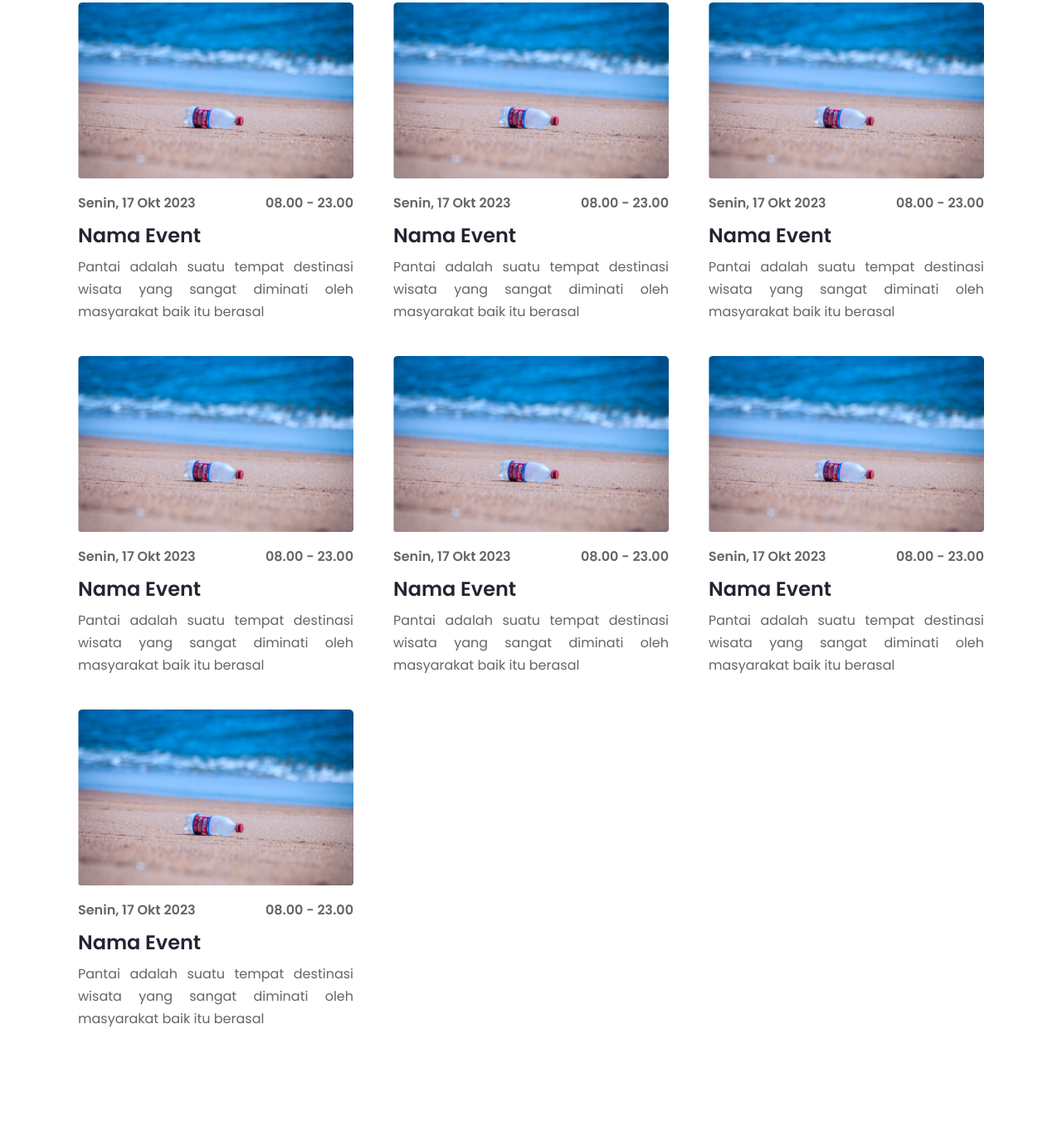
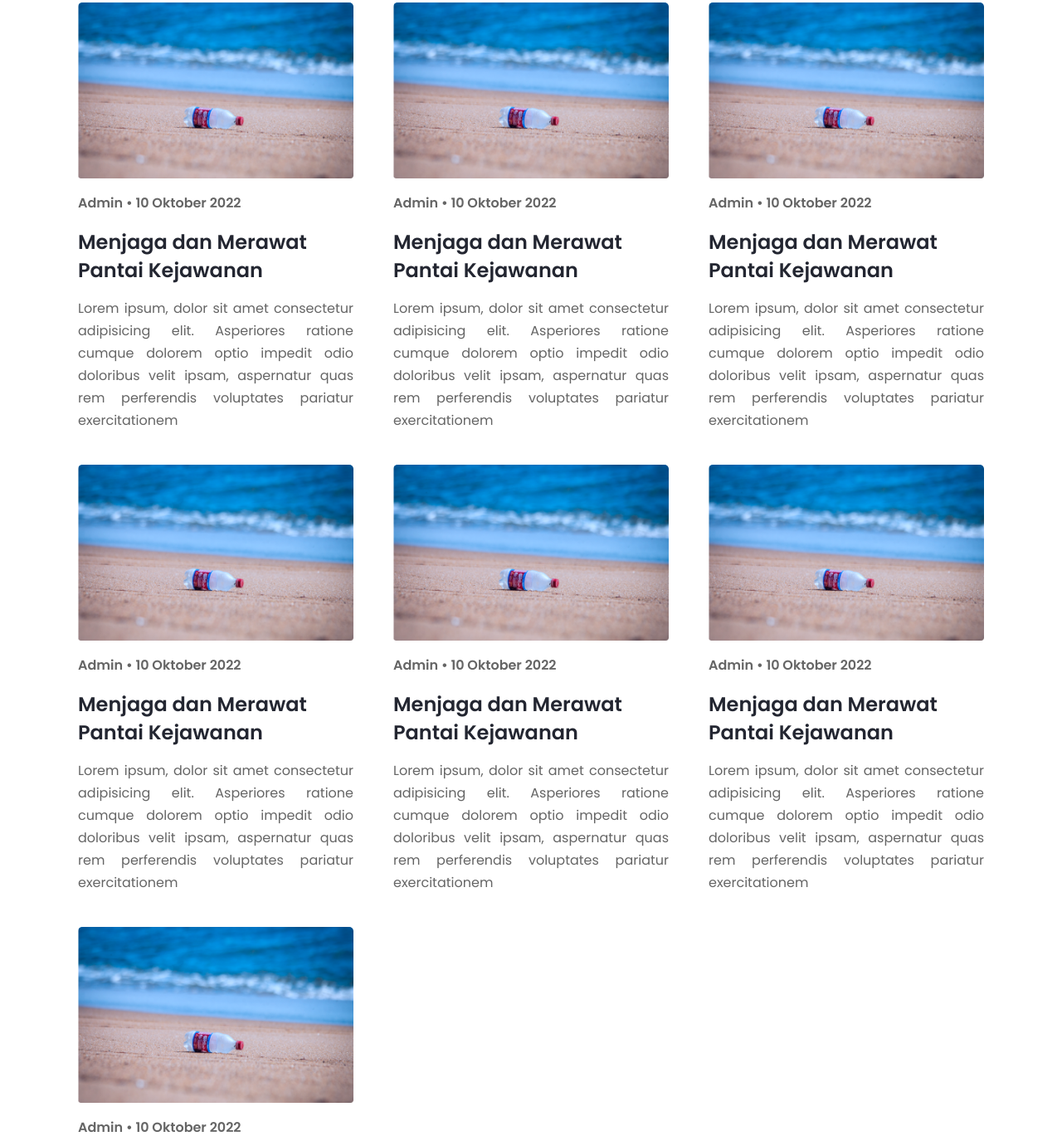
Before and after one commit to dimasrizkym/cirebon-berbudaya, a plain HTML site: page semua-artikel.html in a window 1280 px wide. Shown: the part 485-1860 px from the top of the page at 83% size. Drawn offline with nearby package versions, Linux system fonts and the light colour scheme.

Commit message:
resolve layout articel item

```diff
--- a/semua-artikel.html
+++ b/semua-artikel.html
@@ -69,111 +69,104 @@
   <!-- START : MAIN -->
   <main>
     <!-- START : SECTION LIST ARTIKEL -->
-    <section class="bg-white sectionEventList">
+    <section class="bg-white sectionListArtikel">
       <div class="container section-padding">
         <div class="row">
           <div class="col-sm-12 col-md-4 px-4">
             <div class="card border-0 mb-24">
-              <img src="src/images/image-artikel.png" class="card-img-top" alt="...">
+              <img src="src/images/Image-artikel.png" class="card-img-top" alt="...">
               <div class="card-body p-0">
-                <div class="d-flex justify-content-between align-items-center mt-3">
-                  <p class="text-desc-2 bold-600 m-0 ">Senin, 17 Okt 2023</p>
-                  <p class="text-desc-2 bold-600 m-0">08.00 - 23.00</p>
+                <div class="text-desc-2 mt-3 bold-600">Admin • 10 Oktober 2022</div>
+                <div class="heading-3 mt-3 mb-3">
+                  <h3>
+                    <a href="detail-blog.html" class="heading-3">Menjaga dan Merawat Pantai Kejawanan</a>
+                  </h3>
                 </div>
-                <h3 class="mt-2">
-                  <a href="detail-event.html" class="heading-3">Nama Event</a>
-                </h3>
-                <p class="text-desc-2 text-justify">Pantai adalah suatu tempat destinasi wisata yang sangat diminati oleh masyarakat baik itu berasal</p>
+                <p class="text-desc-2 text-justify">Lorem ipsum, dolor sit amet consectetur adipisicing elit. Asperiores ratione cumque dolorem optio impedit odio doloribus velit ipsam, aspernatur quas rem perferendis voluptates pariatur exercitationem</p>
               </div>
             </div>
           </div>
           <div class="col-sm-12 col-md-4 px-4">
             <div class="card border-0 mb-24">
-              <img src="src/images/image-artikel.png" class="card-img-top" alt="...">
+              <img src="src/images/Image-artikel.png" class="card-img-top" alt="...">
               <div class="card-body p-0">
-                <div class="d-flex justify-content-between align-items-center mt-3">
-                  <p class="text-desc-2 bold-600 m-0 ">Senin, 17 Okt 2023</p>
-                  <p class="text-desc-2 bold-600 m-0">08.00 - 23.00</p>
+                <div class="text-desc-2 mt-3 bold-600">Admin • 10 Oktober 2022</div>
+                <div class="heading-3 mt-3 mb-3">
+                  <h3>
+                    <a href="detail-blog.html" class="heading-3">Menjaga dan Merawat Pantai Kejawanan</a>
+                  </h3>
                 </div>
-                <h3 class="mt-2">
-                  <a href="detail-event.html" class="heading-3">Nama Event</a>
-                </h3>
-                <p class="text-desc-2 text-justify">Pantai adalah suatu tempat destinasi wisata yang sangat diminati oleh masyarakat baik itu berasal</p>
+                <p class="text-desc-2 text-justify">Lorem ipsum, dolor sit amet consectetur adipisicing elit. Asperiores ratione cumque dolorem optio impedit odio doloribus velit ipsam, aspernatur quas rem perferendis voluptates pariatur exercitationem</p>
               </div>
             </div>
           </div>
           <div class="col-sm-12 col-md-4 px-4">
             <div class="card border-0 mb-24">
-              <img src="src/images/image-artikel.png" class="card-img-top" alt="...">
+              <img src="src/images/Image-artikel.png" class="card-img-top" alt="...">
               <div class="card-body p-0">
-                <div class="d-flex justify-content-between align-items-center mt-3">
-                  <p class="text-desc-2 bold-600 m-0 ">Senin, 17 Okt 2023</p>
-                  <p class="text-desc-2 bold-600 m-0">08.00 - 23.00</p>
+                <div class="text-desc-2 mt-3 bold-600">Admin • 10 Oktober 2022</div>
+                <div class="heading-3 mt-3 mb-3">
+                  <h3>
+                    <a href="detail-blog.html" class="heading-3">Menjaga dan Merawat Pantai Kejawanan</a>
+                  </h3>
                 </div>
-                <h3 class="mt-2">
-                  <a href="detail-event.html" class="heading-3">Nama Event</a>
-                </h3>
-                <p class="text-desc-2 text-justify">Pantai adalah suatu tempat destinasi wisata yang sangat diminati oleh masyarakat baik itu berasal</p>
+                <p class="text-desc-2 text-justify">Lorem ipsum, dolor sit amet consectetur adipisicing elit. Asperiores ratione cumque dolorem optio impedit odio doloribus velit ipsam, aspernatur quas rem perferendis voluptates pariatur exercitationem</p>
               </div>
             </div>
           </div>
           <div class="col-sm-12 col-md-4 px-4">
             <div class="card border-0 mb-24">
-              <img src="src/images/image-artikel.png" class="card-img-top" alt="...">
+              <img src="src/images/Image-artikel.png" class="card-img-top" alt="...">
               <div class="card-body p-0">
-                <div class="d-flex justify-content-between align-items-center mt-3">
-                  <p class="text-desc-2 bold-600 m-0 ">Senin, 17 Okt 2023</p>
-                  <p class="text-desc-2 bold-600 m-0">08.00 - 23.00</p>
+                <div class="text-desc-2 mt-3 bold-600">Admin • 10 Oktober 2022</div>
+                <div class="heading-3 mt-3 mb-3">
+                  <h3>
+                    <a href="detail-blog.html" class="heading-3">Menjaga dan Merawat Pantai Kejawanan</a>
+                  </h3>
                 </div>
-                <h3 class="mt-2">
-                  <a href="detail-event.html" class="heading-3">Nama Event</a>
-                </h3>
-                <p class="text-desc-2 text-justify">Pantai adalah suatu tempat destinasi wisata yang sangat diminati oleh masyarakat baik itu berasal</p>
+                <p class="text-desc-2 text-justify">Lorem ipsum, dolor sit amet consectetur adipisicing elit. Asperiores ratione cumque dolorem optio impedit odio doloribus velit ipsam, aspernatur quas rem perferendis voluptates pariatur exercitationem</p>
               </div>
             </div>
           </div>
           <div class="col-sm-12 col-md-4 px-4">
             <div class="card border-0 mb-24">
-              <img src="src/images/image-artikel.png" class="card-img-top" alt="...">
+              <img src="src/images/Image-artikel.png" class="card-img-top" alt="...">
               <div class="card-body p-0">
-                <div class="d-flex justify-content-between align-items-center mt-3">
-                  <p class="text-desc-2 bold-600 m-0 ">Senin, 17 Okt 2023</p>
-                  <p class="text-desc-2 bold-600 m-0">08.00 - 23.00</p>
+                <div class="text-desc-2 mt-3 bold-600">Admin • 10 Oktober 2022</div>
+                <div class="heading-3 mt-3 mb-3">
+                  <h3>
+                    <a href="detail-blog.html" class="heading-3">Menjaga dan Merawat Pantai Kejawanan</a>
+                  </h3>
                 </div>
-                <h3 class="mt-2">
-                  <a href="detail-event.html" class="heading-3">Nama Event</a>
-                </h3>
-                <p class="text-desc-2 text-justify">Pantai adalah suatu tempat destinasi wisata yang sangat diminati oleh masyarakat baik itu berasal</p>
+                <p class="text-desc-2 text-justify">Lorem ipsum, dolor sit amet consectetur adipisicing elit. Asperiores ratione cumque dolorem optio impedit odio doloribus velit ipsam, aspernatur quas rem perferendis voluptates pariatur exercitationem</p>
               </div>
             </div>
           </div>
           <div class="col-sm-12 col-md-4 px-4">
             <div class="card border-0 mb-24">
-              <img src="src/images/image-artikel.png" class="card-img-top" alt="...">
+              <img src="src/images/Image-artikel.png" class="card-img-top" alt="...">
               <div class="card-body p-0">
-                <div class="d-flex justify-content-between align-items-center mt-3">
-                  <p class="text-desc-2 bold-600 m-0 ">Senin, 17 Okt 2023</p>
-                  <p class="text-desc-2 bold-600 m-0">08.00 - 23.00</p>
+                <div class="text-desc-2 mt-3 bold-600">Admin • 10 Oktober 2022</div>
+                <div class="heading-3 mt-3 mb-3">
+                  <h3>
+                    <a href="detail-blog.html" class="heading-3">Menjaga dan Merawat Pantai Kejawanan</a>
+                  </h3>
                 </div>
-                <h3 class="mt-2">
-                  <a href="detail-event.html" class="heading-3">Nama Event</a>
-                </h3>
-                <p class="text-desc-2 text-justify">Pantai adalah suatu tempat destinasi wisata yang sangat diminati oleh masyarakat baik itu berasal</p>
+                <p class="text-desc-2 text-justify">Lorem ipsum, dolor sit amet consectetur adipisicing elit. Asperiores ratione cumque dolorem optio impedit odio doloribus velit ipsam, aspernatur quas rem perferendis voluptates pariatur exercitationem</p>
               </div>
             </div>
           </div>
           <div class="col-sm-12 col-md-4 px-4">
             <div class="card border-0 mb-24">
-              <img src="src/images/image-artikel.png" class="card-img-top" alt="...">
+              <img src="src/images/Image-artikel.png" class="card-img-top" alt="...">
               <div class="card-body p-0">
-                <div class="d-flex justify-content-between align-items-center mt-3">
-                  <p class="text-desc-2 bold-600 m-0 ">Senin, 17 Okt 2023</p>
-                  <p class="text-desc-2 bold-600 m-0">08.00 - 23.00</p>
+                <div class="text-desc-2 mt-3 bold-600">Admin • 10 Oktober 2022</div>
+                <div class="heading-3 mt-3 mb-3">
+                  <h3>
+                    <a href="detail-blog.html" class="heading-3">Menjaga dan Merawat Pantai Kejawanan</a>
+                  </h3>
                 </div>
-                <h3 class="mt-2">
-                  <a href="detail-event.html" class="heading-3">Nama Event</a>
-                </h3>
-                <p class="text-desc-2 text-justify">Pantai adalah suatu tempat destinasi wisata yang sangat diminati oleh masyarakat baik itu berasal</p>
+                <p class="text-desc-2 text-justify">Lorem ipsum, dolor sit amet consectetur adipisicing elit. Asperiores ratione cumque dolorem optio impedit odio doloribus velit ipsam, aspernatur quas rem perferendis voluptates pariatur exercitationem</p>
               </div>
             </div>
           </div>
```
